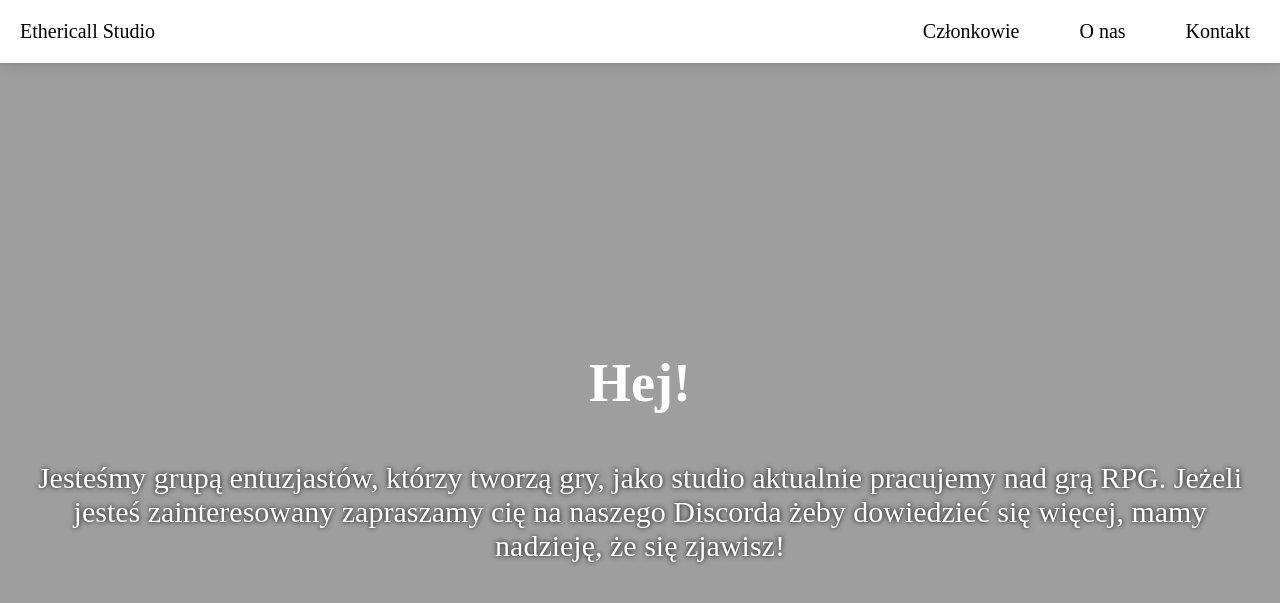
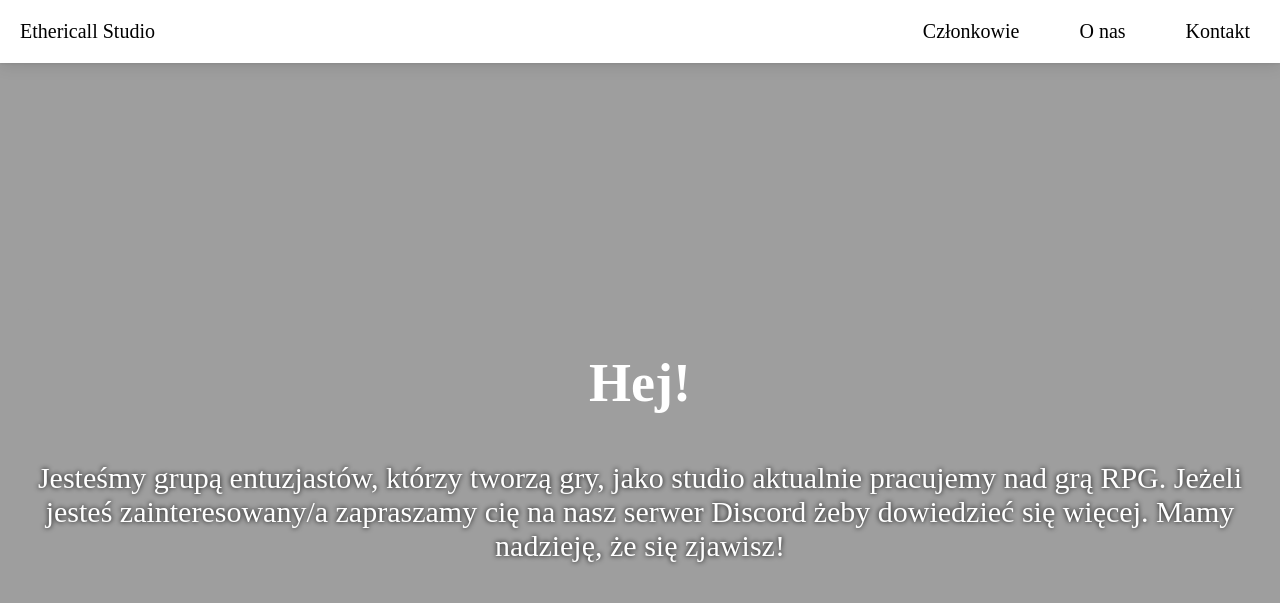
Before and after one commit to Ethericall-Studio/ethericall-studio.github.io, a Jekyll site: the page built from index-pl.md, in a window 1280 px wide and 900 px high. Shown: the top 603 px of the window. Built offline with Jekyll 4.4.1, drawn with Linux system fonts in a browser that asks for light colours; some web fonts are replaced.

Commit message:
Change text on main page

```diff
--- /dev/null
+++ b/CNAME
@@ -0,0 +1 @@
+ethericall.com
--- a/index-pl.md
+++ b/index-pl.md
@@ -8,8 +8,8 @@ lang: "pl"
 <h1 class="hero-title">Hej!</h1>
 <p class="hero-title2">
 Jesteśmy grupą entuzjastów, którzy tworzą gry, jako studio aktualnie pracujemy nad grą RPG. {% if site.discord %}
-Jeżeli jesteś zainteresowany zapraszamy cię na naszego <a href="{{ site.url }}{{ site.baseurl }}/discord-pl" class="perm-white">Discorda</a>
-żeby dowiedzieć się więcej, mamy nadzieję, że się zjawisz! {% endif %}</p>
+Jeżeli jesteś zainteresowany/a zapraszamy cię na nasz serwer <a href="{{ site.url }}{{ site.baseurl }}/discord-pl" class="perm-white">Discord</a>
+żeby dowiedzieć się więcej. Mamy nadzieję, że się zjawisz! {% endif %}</p>
 </div>
 </section>
 <section class="about">
--- a/index.html
+++ b/index.html
@@ -8,8 +8,8 @@ lang: "en"
 <h1 class="hero-title">Hi!</h1>
 <p class="hero-title2">
     We are a group of enthusiasts who create games, as a studio we are currently working on an RPG game. {% if site.discord %}
-    If you are interested we invite you to our <a href="{{ site.url }}{{ site.baseurl }}/discord" class="perm-white">Discord</a>
-    for more information, we hope you'll be there. {% endif %}</p>
+    If you are interested, we invite you to our <a href="{{ site.url }}{{ site.baseurl }}/discord" class="perm-white">Discord</a>
+    server for more information, we hope you'll be there. {% endif %}</p>
 </div>
 </section>
 <section class="about">
```
